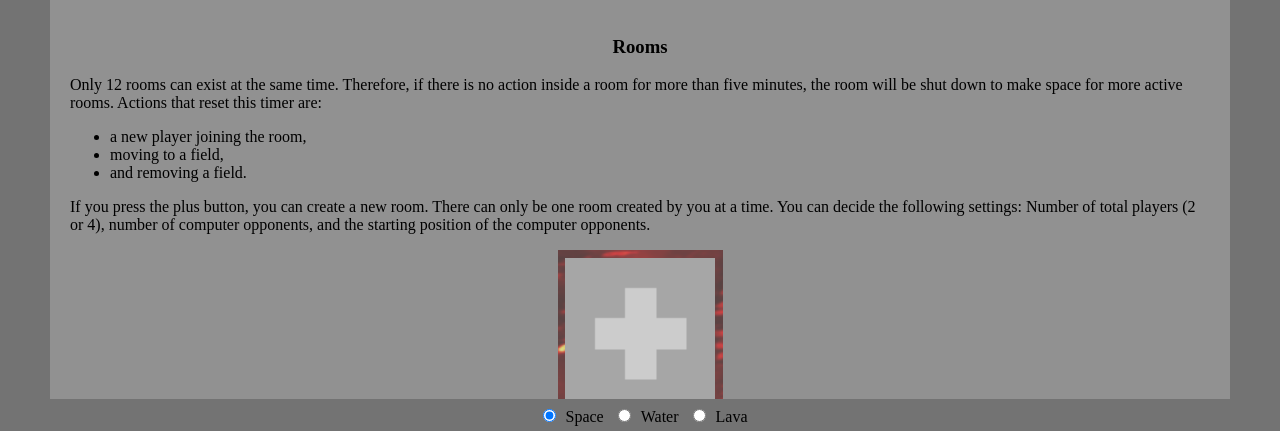
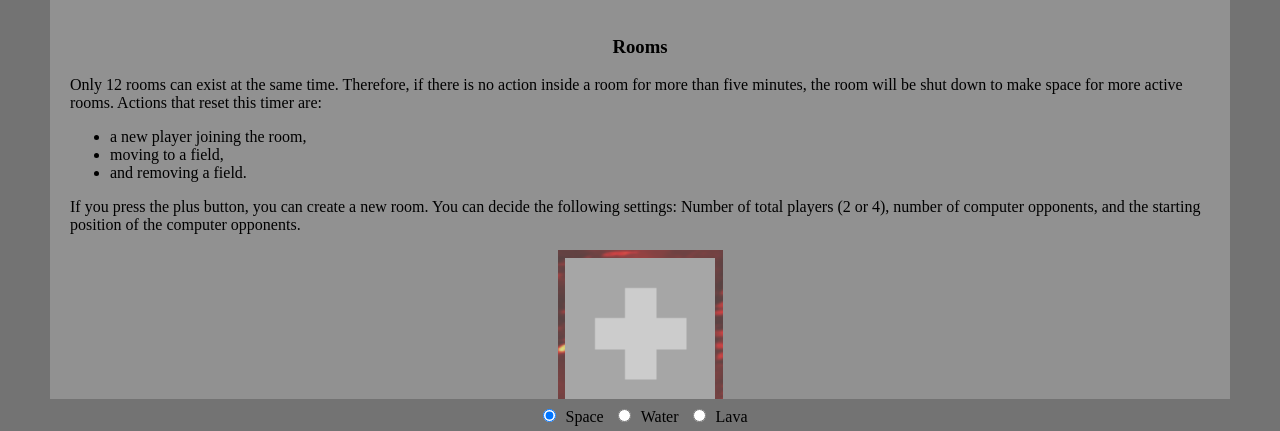
Before and after one commit to Daimaria/Isola, a website: page public/website/tutorial.html in a window 1280 px wide. Both pictures are taken after a click on the button "Rooms". Shown: the part 368-799 px from the top of the page. Drawn offline with Linux system fonts and the light colour scheme.

Commit message:
v1.0.4 - bug fixes

```diff
--- a/public/website/tutorial.html
+++ b/public/website/tutorial.html
@@ -99,7 +99,7 @@
 					<li>and removing a field.</li>
 				</ul>
 				<p>
-					If you press the plus button, you can create a new room. There can only be one room created by you at a time. You can decide the following settings: Number of total players (2 or 4), number of computer opponents, and the starting position of the computer opponents.
+					If you press the plus button, you can create a new room. You can decide the following settings: Number of total players (2 or 4), number of computer opponents, and the starting position of the computer opponents.
 				</p>
 				<div class="pic">
 					<img src="../assets/tutorial/new.PNG" alt="New Room"/>
```
